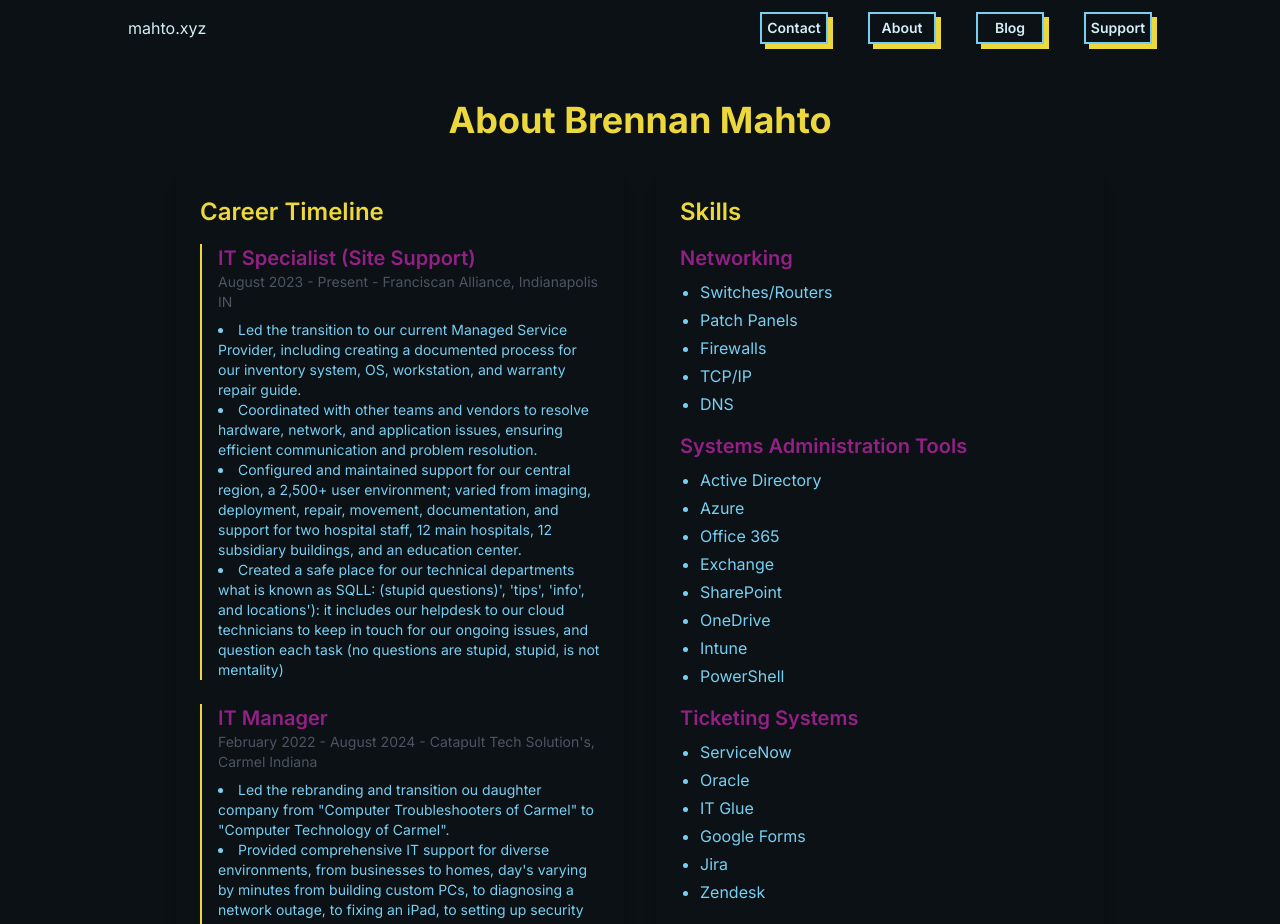
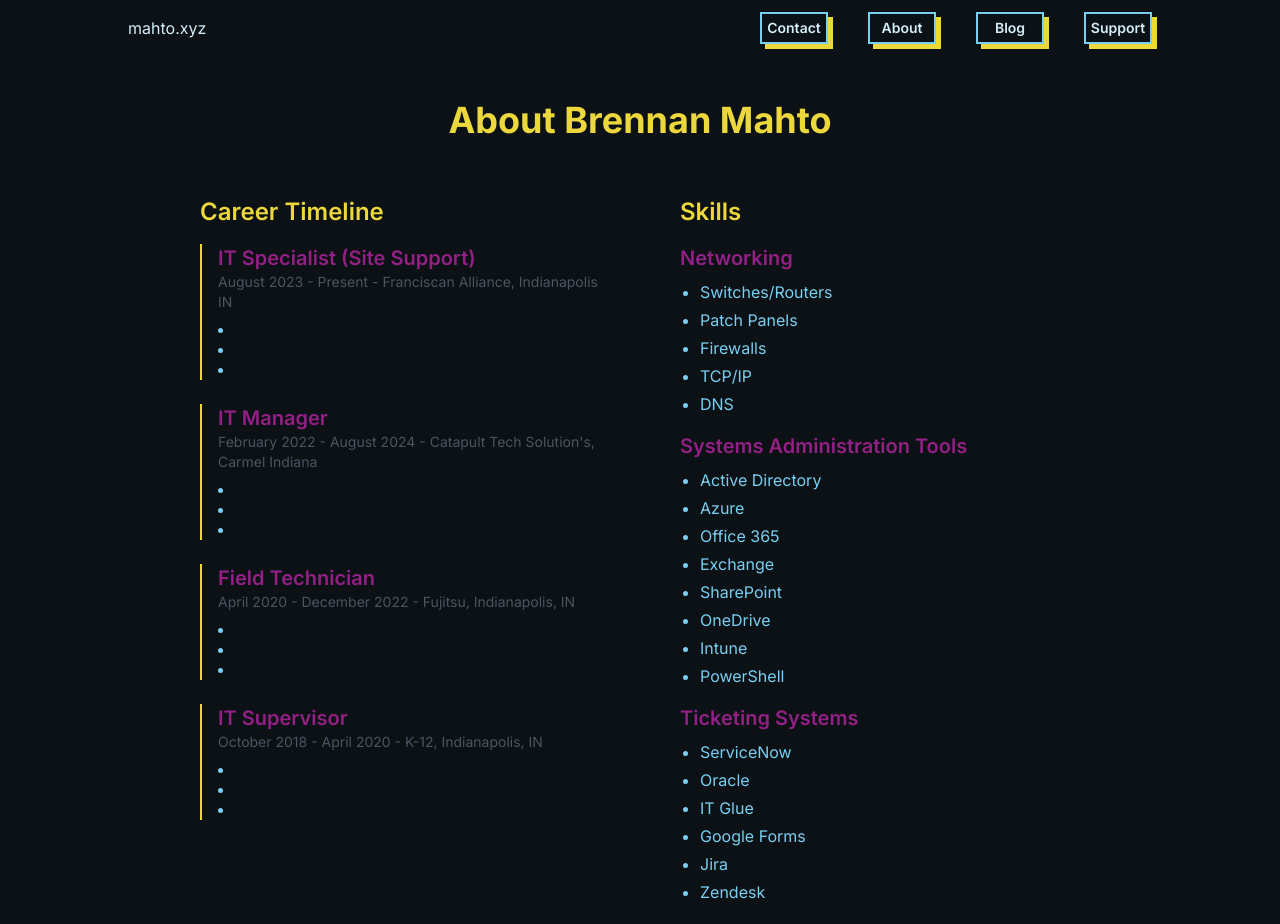
Before and after one commit to bluDuckB3ar/mahto-xyz, a Next.js app: page /about in a window 1280 px wide. Shown: the top 924 px of the page. Built offline with nearby package versions, Linux system fonts and the light colour scheme.

Commit message:
modified:   src/app/(pages)/about/page.tsx

```diff
--- a/src/app/(pages)/about/page.tsx
+++ b/src/app/(pages)/about/page.tsx
@@ -24,10 +24,13 @@ const AboutPage: React.FC = () => {
       title: "IT Specialist (Site Support)",
       company: "Franciscan Alliance, Indianapolis IN",
       description: [
-        "Led the transition to our current Managed Service Provider, including creating a documented process for our inventory system, OS, workstation, and warranty repair guide.",
-        "Coordinated with other teams and vendors to resolve hardware, network, and application issues, ensuring efficient communication and problem resolution.",
-        "Configured and maintained support for our central region, a 2,500+ user environment; varied from imaging, deployment, repair, movement, documentation, and support for two hospital staff, 12 main hospitals, 12 subsidiary buildings, and an education center.",
-        "Created a safe place for our technical departments what is known as SQLL: (stupid questions)', 'tips', 'info', and locations'): it includes our helpdesk to our cloud technicians to keep in touch for our ongoing issues, and question each task (no questions are stupid, stupid, is not mentality)",
+"",
+
+"",
+
+"",
+
+
       ],
     },
     {
@@ -35,9 +38,9 @@ const AboutPage: React.FC = () => {
       title: "IT Manager",
       company: "Catapult Tech Solution's, Carmel Indiana",
       description: [
-        "Led the rebranding and transition ou daughter company from \"Computer Troubleshooters of Carmel\" to \"Computer Technology of Carmel\".",
-        "Provided comprehensive IT support for diverse environments, from businesses to homes, day's varying by minutes from building custom PCs, to diagnosing a network outage, to fixing an iPad, to setting up security cameras.",
-        "Implemented and maintained quality-of-life projects.",
+"",
+"",
+"",
       ],
     },
     {
@@ -45,10 +48,12 @@ const AboutPage: React.FC = () => {
       title: "Field Technician",
       company: "Fujitsu, Indianapolis, IN",
       description: [
-        "POS systems identifying hardware and software failures and putting fixes in place to get the system working again.",
-        "Hardware support, such as credit card terminals/cash registers/barcode scanners and peripheral devices on-site or over the phone.",
-        "Providing technical support to store personnel, offering guidance on POS system operation and troubleshooting common problems.",
-        "Performing preventative maintenance, regularly inspecting and servicing POS equipment to prevent breakdowns and optimize performance.",
+"",
+
+"",
+
+"",
+
       ],
     },
     {
@@ -56,10 +61,11 @@ const AboutPage: React.FC = () => {
       title: "IT Supervisor",
       company: "K-12, Indianapolis, IN",
       description: [
-        "Hardware Maintenance: Managing and repairing computers, printers, projectors, and other technology equipment.",
-        "Inventory Management: Keeping track of technology assets and ensuring proper distribution.",
-        "Mentoring: Providing guidance and training to technology-focused interns or student helpers.",
-        "Equipment Audits: Conducting regular inspections of technology equipment to assess condition and functionality.",
+"",
+
+"",
+
+"",
       ],
     },
   ];
```
